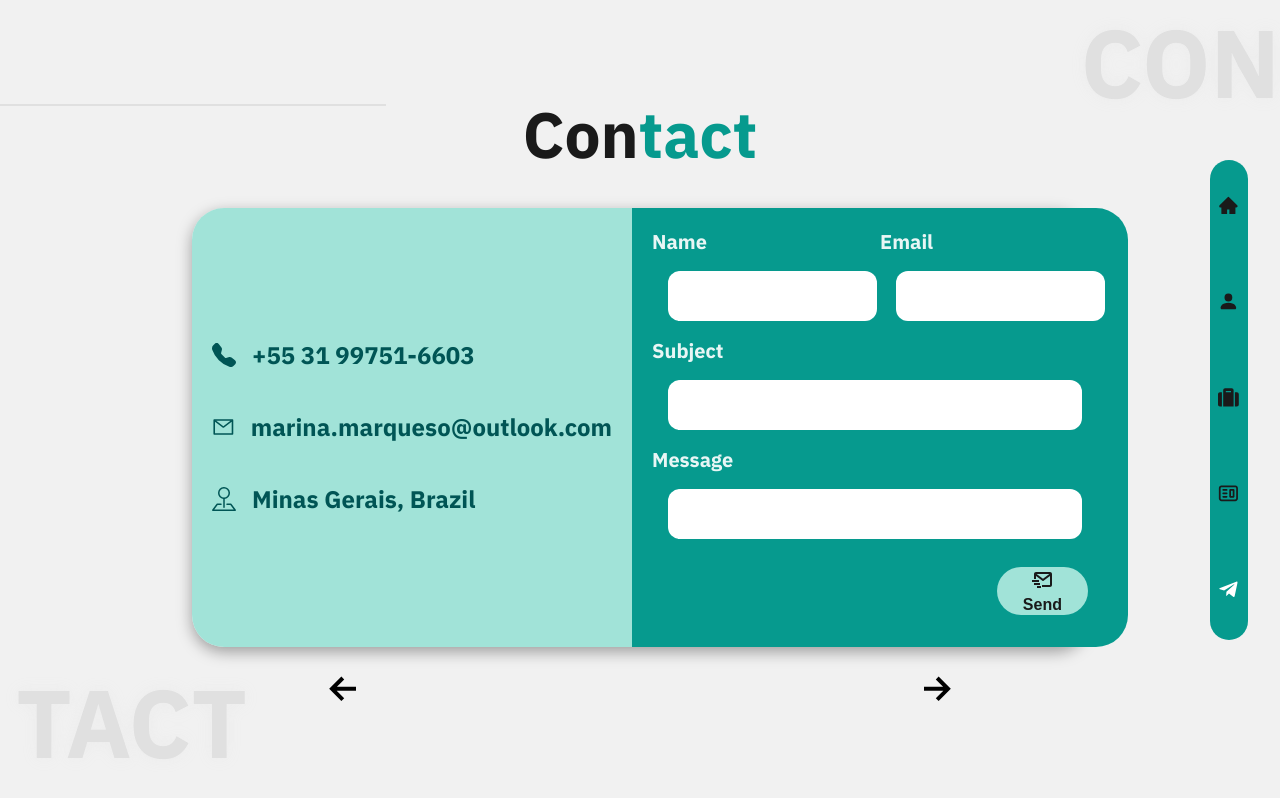
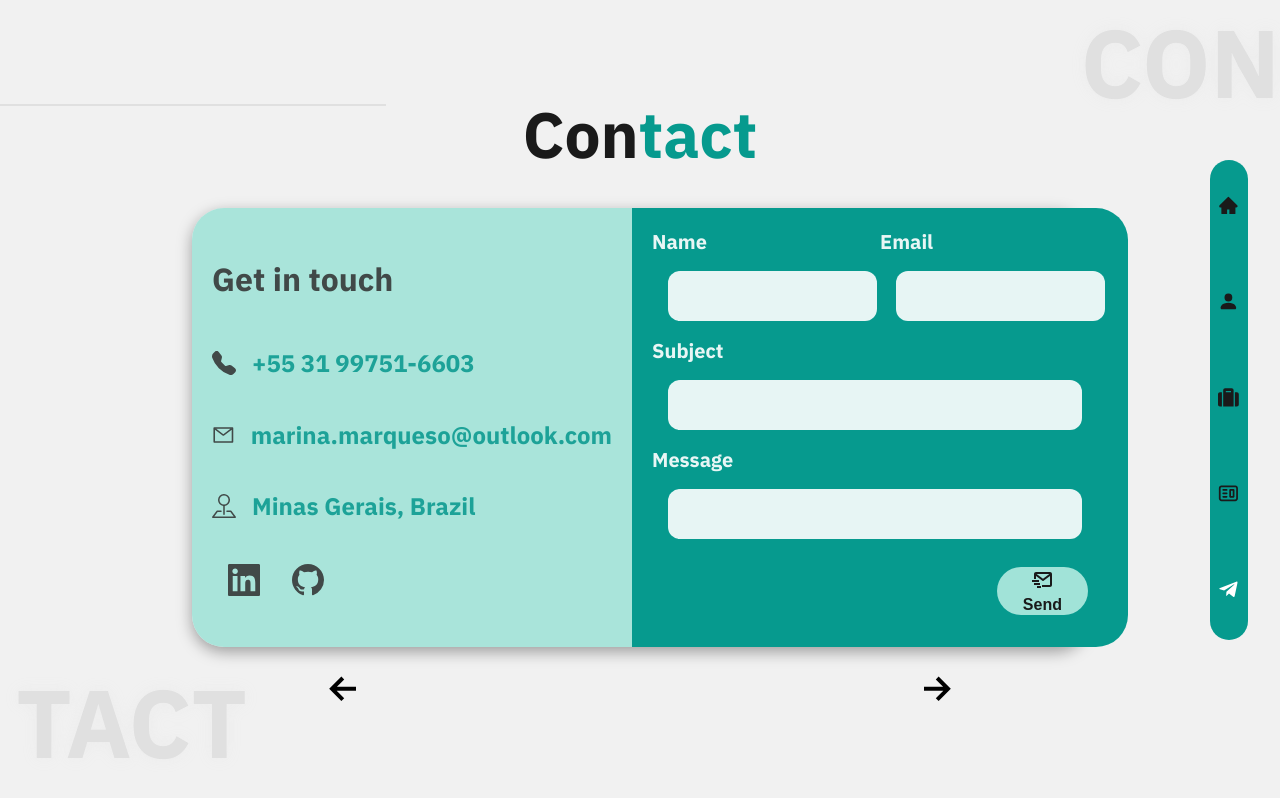
Before and after one commit to ninamarq/portfolio, a React (Create React App) app: page /contact in a window 1280 px wide. Built offline with nearby package versions, Linux system fonts and the light colour scheme.

Commit message:
Stand by to resolve api send emaiil

```diff
--- a/src/pages/Contact/index.tsx
+++ b/src/pages/Contact/index.tsx
@@ -1,8 +1,10 @@
 import Swal from 'sweetalert2';
 import { ChangeEvent, FormEvent, useState } from 'react';
 import { AiOutlineMail } from 'react-icons/ai';
-import { BsFillTelephoneFill, BsPinMap } from 'react-icons/bs';
+import { BsFillTelephoneFill, BsGithub, BsPinMap } from 'react-icons/bs';
 import { BiMailSend } from 'react-icons/bi';
+import { GrLinkedin } from 'react-icons/gr';
+import { SiMicrosoftoutlook } from 'react-icons/si';
 import './style.scss';
 import BackgroundPage from '../../components/BackgroundPage';
 import BackAndForward from '../../components/BackAndForward';
@@ -50,6 +52,7 @@ export default function Contact() {
       </h1>
       <section className="card-infos">
         <div className="contact-info">
+          <h2 className="title-contact">Get in touch</h2>
           <h2>
             <BsFillTelephoneFill />
             +55 31 99751-6603
@@ -62,6 +65,14 @@ export default function Contact() {
             <BsPinMap />
             Minas Gerais, Brazil
           </h2>
+          <div className="contact-links">
+            <a href="https://www.linkedin.com/in/marina-marqueso/" target="_blank" rel="noreferrer">
+              <GrLinkedin />
+            </a>
+            <a href="https://github.com/ninamarq" target="_blank" rel="noreferrer">
+              <BsGithub />
+            </a>
+          </div>
         </div>
         <form onSubmit={(e) => handleSubmit(e)}>
           <div>
--- a/src/pages/Contact/style.scss
+++ b/src/pages/Contact/style.scss
@@ -39,6 +39,35 @@
       flex-direction: column;
       justify-content: center;
       padding: 0 1.25rem;
+      color: var(--blue);
+      opacity: 0.9;
+
+      .title-contact {
+        font-size: 2rem;
+        color: #1a1a1a;
+        opacity: 0.85;
+      }
+
+      .contact-links {
+        display: flex;
+        justify-content: flex-start;
+        align-items: center;
+        width: 100%;
+        height: 5rem;
+
+        svg {
+          font-size: 2rem;
+          transition: .5s;
+          margin: 0 1rem;
+          color: #1a1a1a;
+          opacity: 0.85;
+          &:hover {
+            transition: .5s;
+            padding-bottom: .5rem;
+          }
+        }
+      }
+
       h2 {
         font-size: 1.5rem;
         display: flex;
@@ -47,6 +76,8 @@
         width: 25rem;
         svg {
           margin: 0 1rem 0 0;
+          color: #1a1a1a;
+          opacity: 0.85;
         }
       }
     }
@@ -108,6 +139,7 @@
           height: 3rem;
           border-radius: .75rem;
           font-size: 1.25rem;
+          opacity: 0.9;
         }
       }
     }
```
